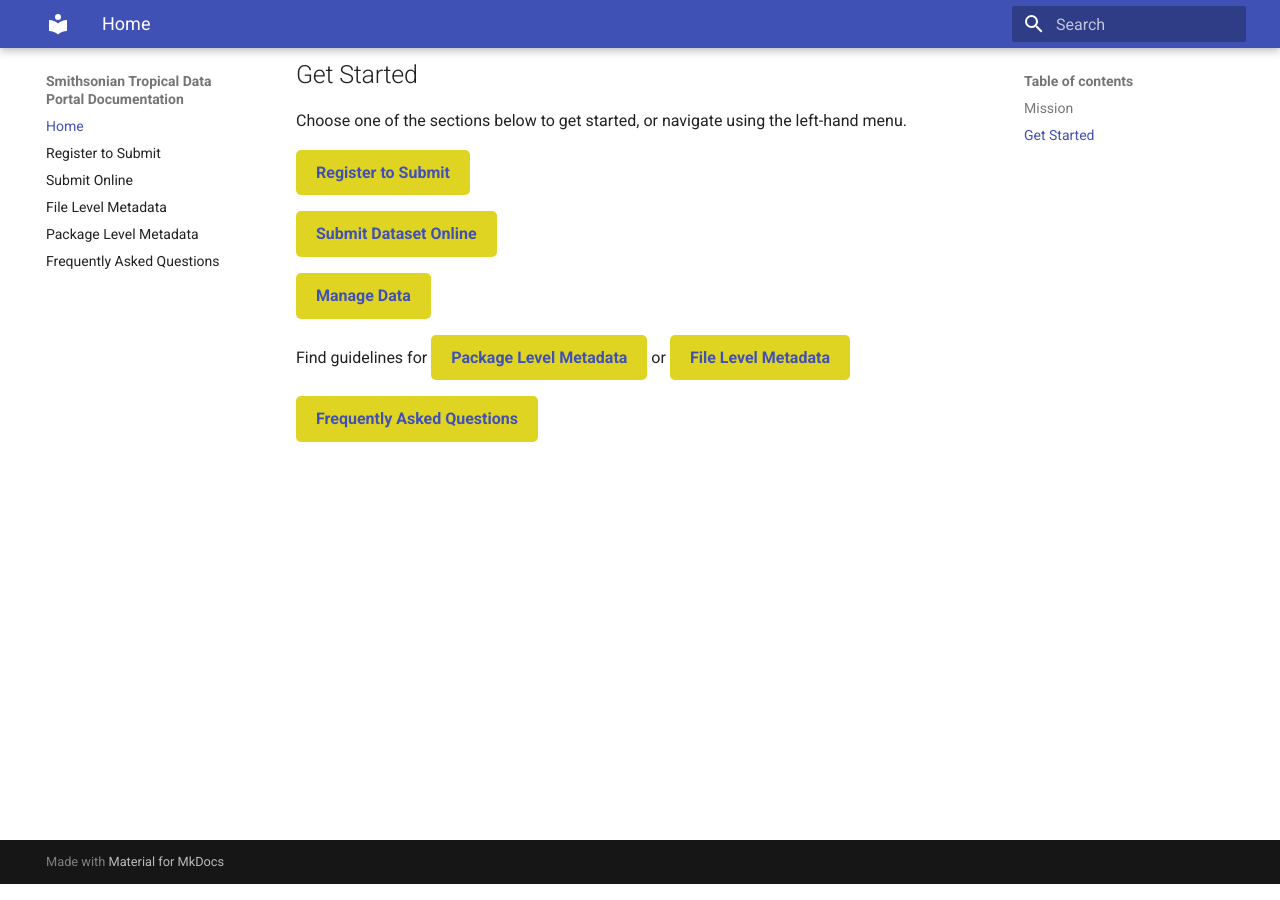
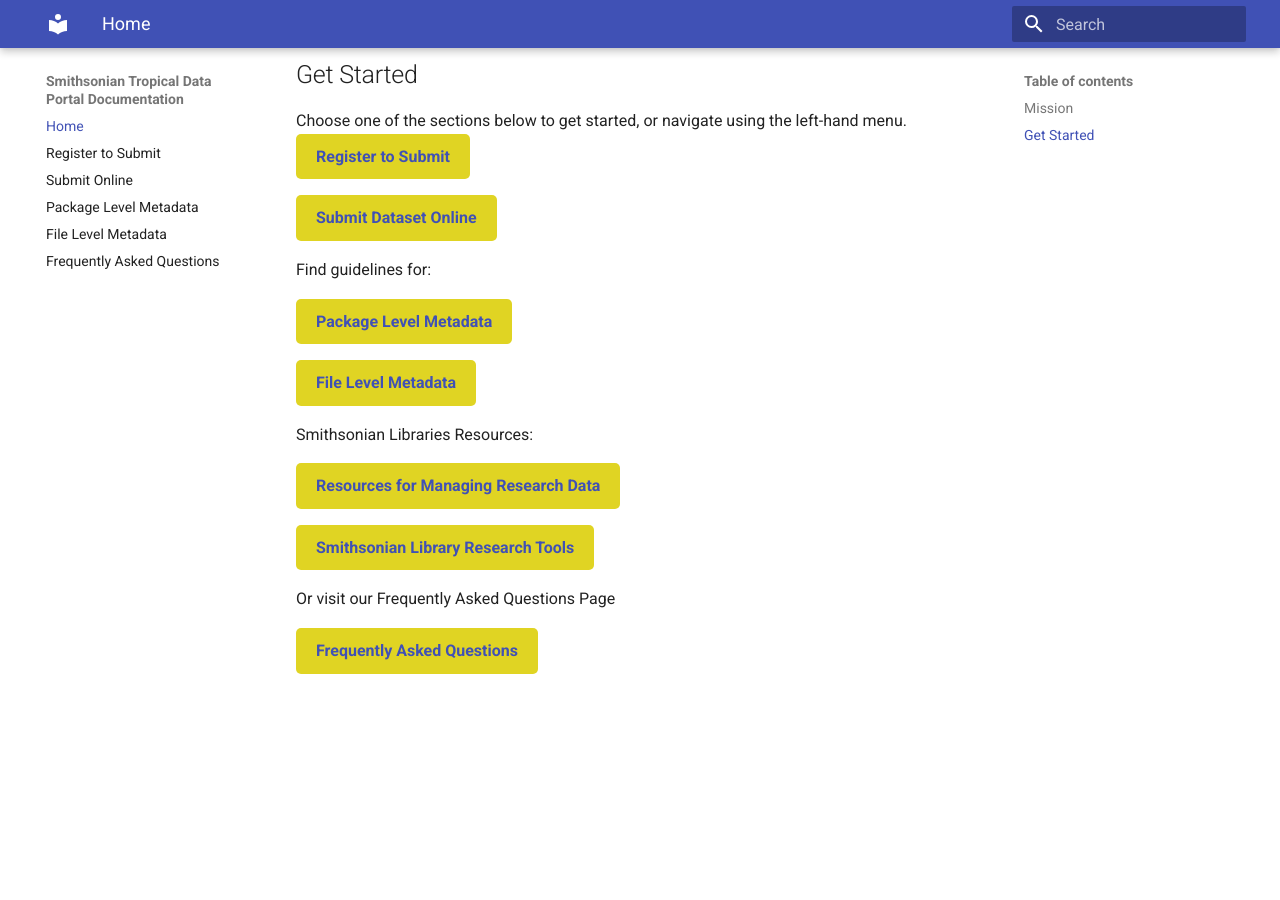
Before and after one commit to SmithsonianTropicalDataPortal/STDP_Documentation, an MkDocs documentation site: the page built from docs/index.md, in a window 1280 px wide and 900 px high, scrolled down 551 px. Built offline with MkDocs 1.6.1 and Material for MkDocs 9.7.7, drawn with Linux system fonts in a browser that asks for light colours.

Commit message:
update home page with more resources and change order of documents listed

```diff
--- a/docs/index.md
+++ b/docs/index.md
@@ -11,16 +11,26 @@
 ## Get Started
 
 Choose one of the sections below to get started, or navigate using the left-hand menu.
+<a href="/register_to_submit/" class="button" target="_blank" rel="noopener noreferrer">Register to Submit</a>
 
-<a href="/register_to_submit/" class="button">Register to Submit</a>
+<a href="/submit_online/" class="button" target="_blank" rel="noopener noreferrer">Submit Dataset Online</a>
 
-<a href="/submit_online/" class="button">Submit Dataset Online</a>
+Find guidelines for:
 
-<a href="/manage_data/" class="button">Manage Data</a>
+<a href="/package_level_meta_reqs/" class="button" target="_blank" rel="noopener noreferrer">Package Level Metadata</a>
 
-Find guidelines for <a href="/package_level_meta_reqs/" class="button">Package Level Metadata</a> or <a href="/file_level_metadata/" class="button">File Level Metadata</a>
+<a href="/file_level_metadata/" class="button" target="_blank" rel="noopener noreferrer">File Level Metadata</a>
 
-<a href="/faq/" class="button">Frequently Asked Questions</a>
+Smithsonian Libraries Resources:
+
+<a href="https://library.si.edu/research/manage-research-data" class="button" target="_blank" rel="noopener noreferrer">Resources for Managing Research Data</a>
+
+<a href="https://library.si.edu/research" class="button" target="_blank" rel="noopener noreferrer">Smithsonian Library Research Tools</a>
+
+
+Or visit our Frequently Asked Questions Page
+
+<a href="/faq/" class="button" target= "_blank" rel="nooperner noreferrer">Frequently Asked Questions</a>
 
 <br><br>
 <br><br>
--- a/mkdocs.yml
+++ b/mkdocs.yml
@@ -5,8 +5,8 @@
   - Home: index.md
   - Register to Submit: register_to_submit.md
   - Submit Online: submit_online.md
+  - Package Level Metadata: package_level_meta_reqs.md
   - File Level Metadata: file_level_metadata.md
-  - Package Level Metadata: package_level_meta_reqs.md
   - Frequently Asked Questions: faq.md
 
 
```
Also changed, not shown: docs/file_level_metadata.md (+4 -2 lines).
